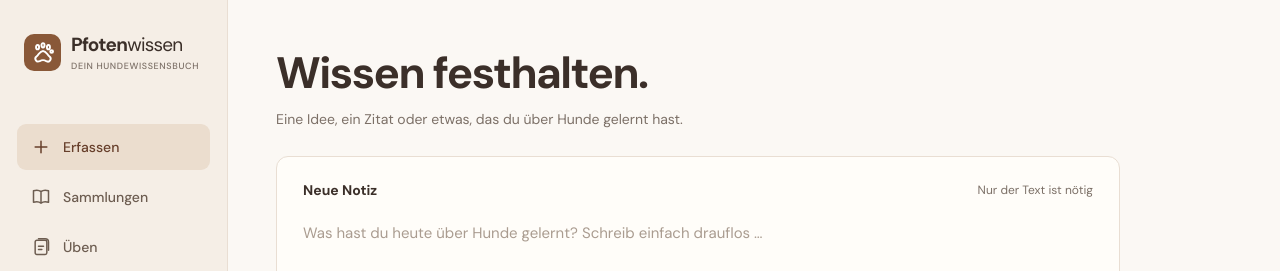
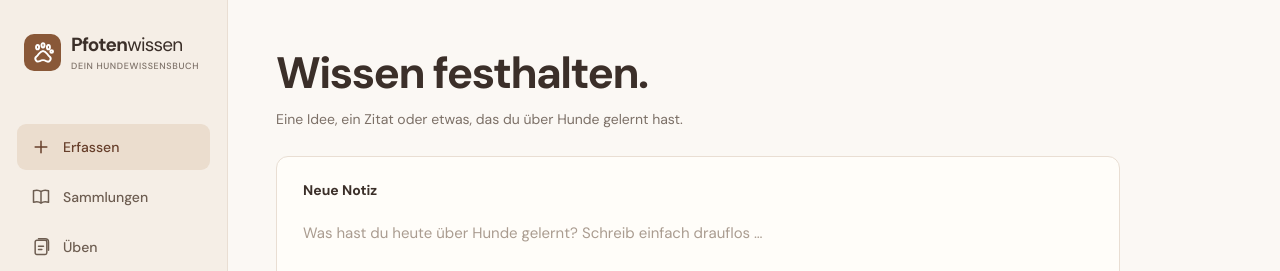
Before and after one commit to Fabinatix97/feinipedia, a Vue app: page / in a window 1280 px wide. Shown: the top 271 px of the page. Built offline with nearby package versions, Linux system fonts and the light colour scheme.

Commit message:
Remove small capture hint

```diff
--- a/src/style.css
+++ b/src/style.css
@@ -72,7 +72,6 @@ h2 { font-size: 23px; }
 .capture-heading h1 { margin-bottom: 9px; }
 .capture-card { padding: 24px 26px 20px; border: 1px solid var(--border); border-radius: 12px; background: var(--surface); }
 .capture-label { display: flex; align-items: center; gap: 10px; color: var(--text); font-size: 14px; font-weight: 700; }
-.small-hint { margin-left: auto; color: var(--muted); font-size: 12px; font-weight: 400; }
 .capture-card textarea { display: block; width: 100%; min-height: 170px; resize: vertical; margin: 4px 0 0; padding: 18px 0; border: 0; outline: 0; background: transparent; color: var(--text); font-size: 15px; line-height: 1.7; }
 input::placeholder, textarea::placeholder { color: #aa9c90; }
 .source-row { display: flex; align-items: center; gap: 10px; padding: 14px 0; border-top: 1px solid var(--border); color: #9d8672; }
--- a/src/views/CaptureView.vue
+++ b/src/views/CaptureView.vue
@@ -76,7 +76,7 @@ async function save(withAI: boolean) {
   <div class="page capture-page">
     <header class="capture-heading"><h1>Wissen festhalten.</h1><p>Eine Idee, ein Zitat oder etwas, das du über Hunde gelernt hast.</p></header>
     <section class="capture-card">
-      <div class="capture-label">Neue Notiz <span class="small-hint">Nur der Text ist nötig</span></div>
+      <div class="capture-label">Neue Notiz</div>
       <label class="sr-only" for="note-content">Deine Notiz</label>
       <textarea id="note-content" v-model="content" placeholder="Was hast du heute über Hunde gelernt? Schreib einfach drauflos …" rows="5" maxlength="20000"></textarea>
       <div class="source-row"><Icon name="book" :size="18" /><label class="sr-only" for="note-source">Quelle (optional)</label><input id="note-source" v-model="source" placeholder="Quelle hinzufügen (optional)" maxlength="300" /></div>
```
